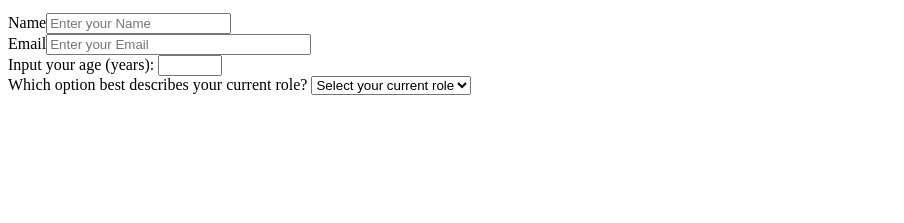
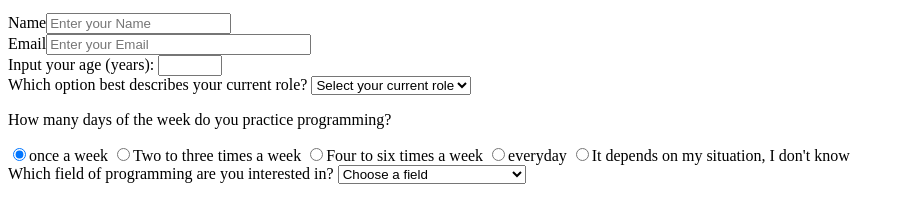
Before and after one commit to farzaneh-taheri/Survey-Form-Project, a plain HTML site: page index.html in a window 1280 px wide. Shown: the part 101-324 px from the top of the page, without its empty margins (0-904 px from the left). Drawn offline with Linux system fonts and the light colour scheme.

Commit message:
Update form
I added the selection dropdown element to the form

```diff
--- a/index.html
+++ b/index.html
@@ -31,6 +31,36 @@
                 </select>
             </label>
         </div>
+        <div class="form-group">
+            <p>How many days of the week do you practice programming?</p>
+            <label>
+                <input name="once" value="once" type="radio" class="input-radio" checked/>once a week
+            </label>
+            <label>
+                <input name="Two-to-three" value="Two-to-three" type="radio" class="input-radio" />Two to three times a week
+            </label>
+            <label>
+                <input name="Four-to-six" value="Four-to-six" type="radio" class="input-radio" />Four to six times a week
+            </label>
+            <label>
+                <input name="everyday" value="everyday" type="radio" class="input-radio" />everyday
+            </label>
+            <label>
+                <input name="depends" value="depends" type="radio" class="input-radio" />It depends on my situation, I don't know
+            </label>
+        </div>
+        <div class="form-group">
+            <label for="dropdown">Which field of programming are you interested in?
+                <select id="dropdown" name="interest">
+                    <option disabled selected value>Choose a field</option>
+                    <option value="Web">Web programming</option>
+                    <option value="Mobile">Mobile phone programming</option>
+                    <option value="Game">Game programming</option>
+                    <option value="Security">Security programming</option>
+                    <option value="other">Programming in other areas</option>
+                </select>
+            </label>
+        </div>
     </form>
 </body>
 </html>
```
